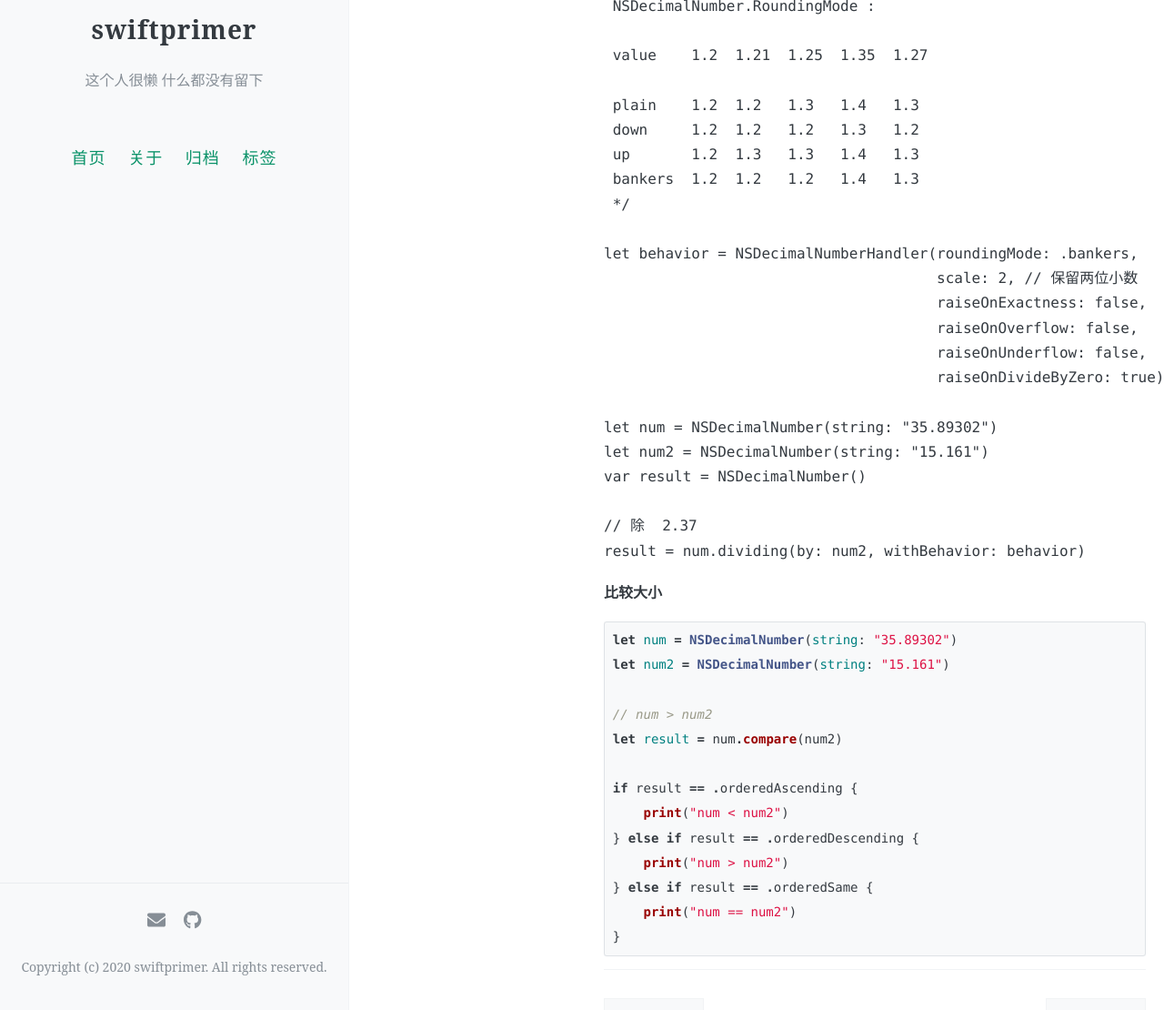
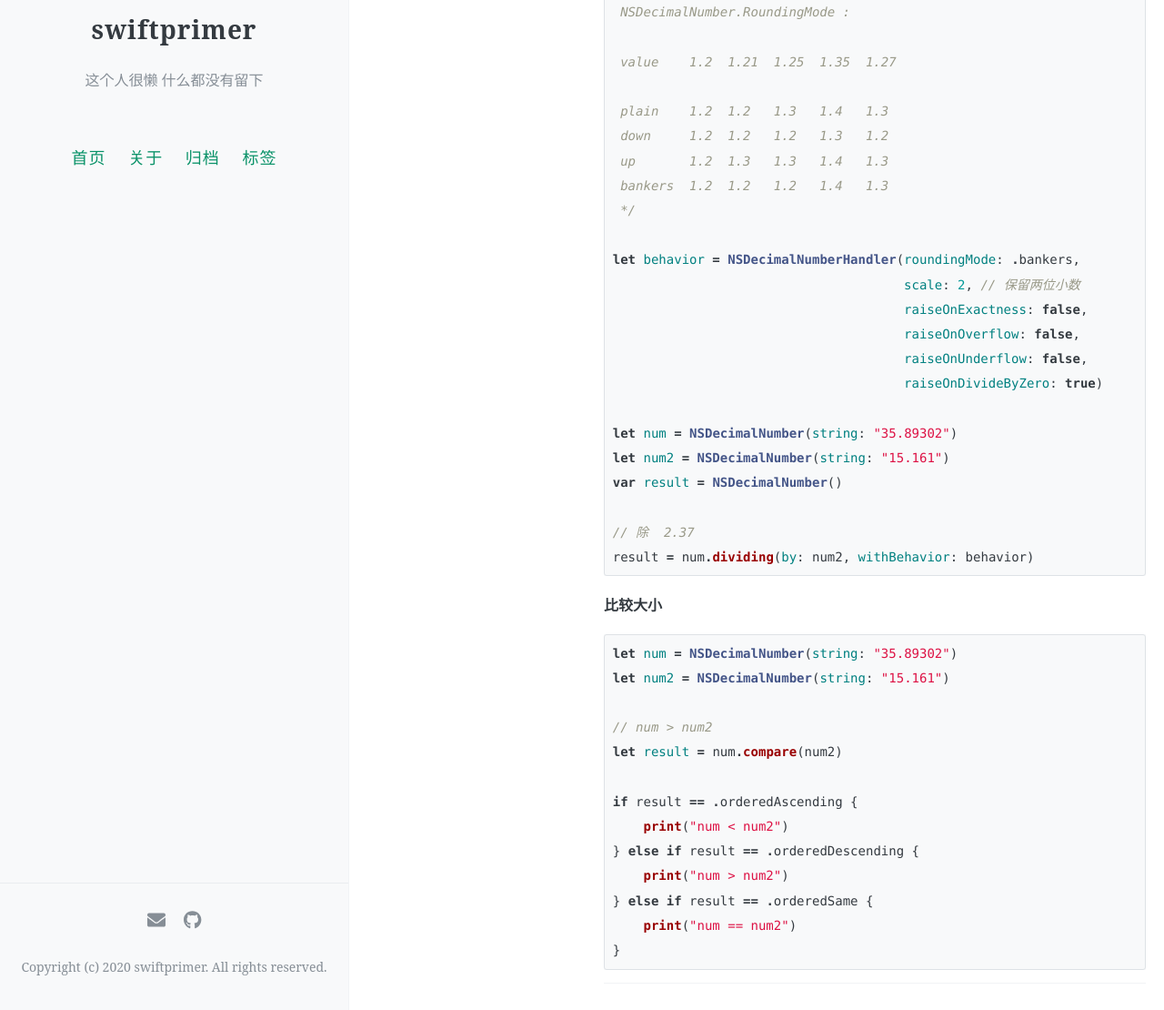
Before and after one commit to gaookey/gaookey.github.io, a Jekyll site: the page built from _posts/2019-11-08-character-string-operation-compare.md, in a window 1280 px wide and 1400 px high, scrolled down 461 px. Shown: the part 290-1400 px from the top of the window at 91% size. Built offline with Jekyll 4.4.1, drawn with Linux system fonts in a browser that asks for light colours; comment, search, counter and statistics services are not loaded; some of the changed text lies outside the part shown.

Commit message:
no message

````diff
--- a/_posts/2019-11-08-character-string-operation-compare.md
+++ b/_posts/2019-11-08-character-string-operation-compare.md
@@ -43,7 +43,7 @@ result = num.raising(toPower: 2)
 
 ##### 设置小数点后保留位数
 
-```sw
+```swift
 /*
  NSDecimalNumber.RoundingMode :
 
````
